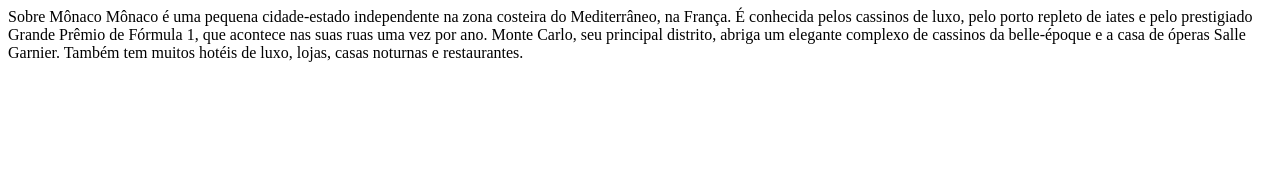
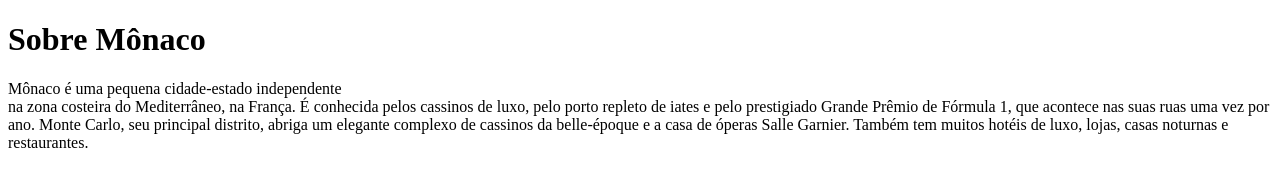
Before and after one commit to LuizHVM/Luiz-HTML, a plain HTML site: page index.html in a window 1280 px wide. Drawn offline with Linux system fonts and the light colour scheme.

Commit message:
index.html

```diff
--- a/index.html
+++ b/index.html
@@ -6,6 +6,7 @@
     <title>Document</title>
 </head>
 <body>
-     Sobre Mônaco Mônaco é uma pequena cidade-estado independente na zona costeira do Mediterrâneo, na França. É conhecida pelos cassinos de luxo, pelo porto repleto de iates e pelo prestigiado Grande Prêmio de Fórmula 1, que acontece nas suas ruas uma vez por ano. Monte Carlo, seu principal distrito, abriga um elegante complexo de cassinos da belle-époque e a casa de óperas Salle Garnier. Também tem muitos hotéis de luxo, lojas, casas noturnas e restaurantes.
+
+    <h1><b>Sobre Mônaco</b></h1> Mônaco é uma pequena cidade-estado independente<br> na zona costeira do Mediterrâneo, na França. É conhecida pelos cassinos de luxo, pelo porto repleto de iates e pelo prestigiado Grande Prêmio de Fórmula 1, que acontece nas suas ruas uma vez por ano. Monte Carlo, seu principal distrito, abriga um elegante complexo de cassinos da belle-époque e a casa de óperas Salle Garnier. Também tem muitos hotéis de luxo, lojas, casas noturnas e restaurantes.
 </body>
 </html>
```
